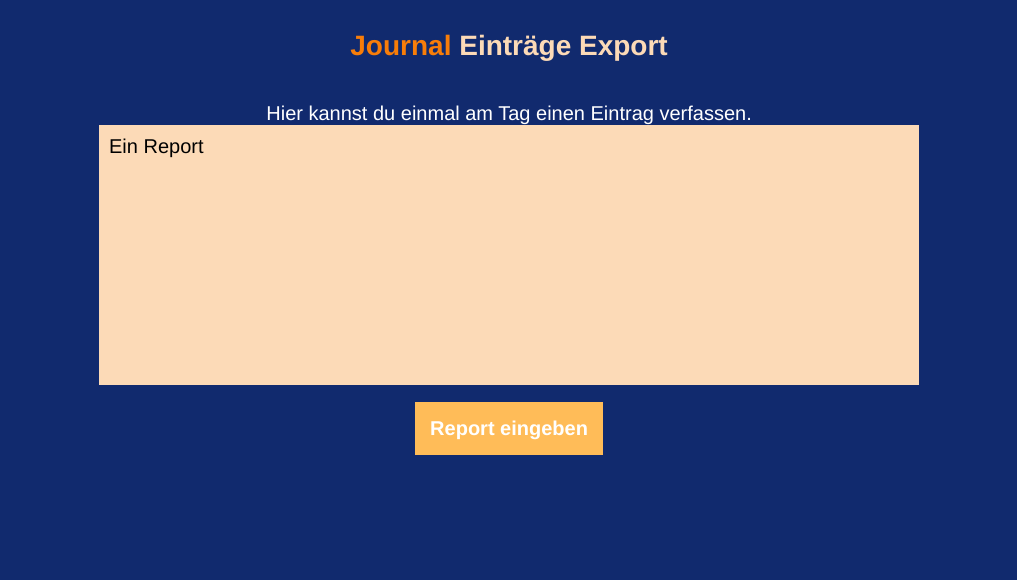
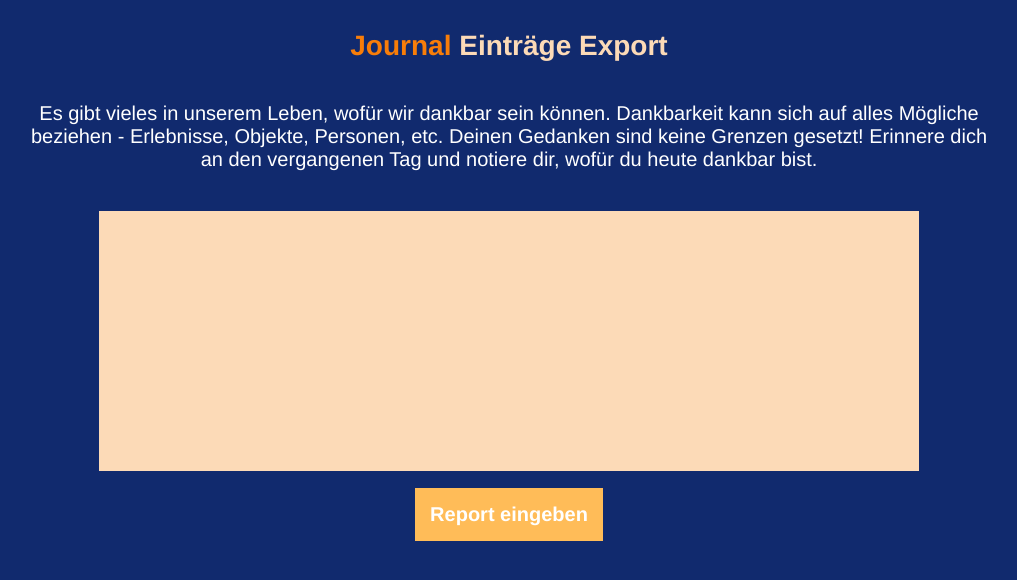
Before and after one commit to auxdevelopment/gratitude-reporter, a Vue app in the folder gratitude-reporter-app/: page /reports in a window 1280 px wide. Shown: the top 580 px of the page, without its empty margins (131-1148 px from the left). Built offline with nearby package versions, Linux system fonts and the light colour scheme; a web font is replaced by a local one.

Commit message:
Disable one report a day rule

```diff
--- a/gratitude-reporter-app/src/App.vue
+++ b/gratitude-reporter-app/src/App.vue
@@ -31,6 +31,9 @@ body {
 
 #app .page {
   padding-top: 5vh;
+  display: flex;
+  justify-content: center;
+  flex-direction: column;
 }
 
 #app .page .header {
@@ -42,6 +45,12 @@ body {
 #app .page .sub-header {
   color: rgb(255, 255, 255);
   font-size: 20px;
+
+  margin-bottom: 5vh;
+  text-align: center;
+
+  padding-left: 10vw;
+  padding-right: 10vw;
 }
 
 #nav {
--- a/gratitude-reporter-app/src/views/Home.vue
+++ b/gratitude-reporter-app/src/views/Home.vue
@@ -1,13 +1,11 @@
 <template>
   <div class="home page">
-    <div class="sub-header">Hier kannst du einmal am Tag einen Eintrag verfassen.</div>
+    <div class="sub-header">Es gibt vieles in unserem Leben, wofür wir dankbar sein können. Dankbarkeit kann sich auf alles Mögliche beziehen - Erlebnisse, Objekte, Personen, etc. Deinen Gedanken sind keine Grenzen gesetzt! Erinnere dich an den vergangenen Tag und notiere dir, wofür du heute dankbar bist.</div>
 
     <report-editor
-      v-if="!alreadyReported"
       :buttonText="'Report eingeben'"
       v-bind:content.sync="content"
       :submit="submit"></report-editor>
-    <already-reported v-else></already-reported>
 
   </div>
 </template>
@@ -26,7 +24,7 @@ import { Report } from '@/storage/report';
 })
 export default class Home extends Vue {
   private alreadyReported = false;
-  private content = 'Ein Report';
+  private content = '';
 
   async created() {
     const reports = await AppStorage.loadReports();
@@ -40,8 +38,6 @@ export default class Home extends Vue {
 
       return reportedToday;
     });
-
-    this.alreadyReported = !!reportFromToday;
   }
 
   async submit() {
@@ -52,7 +48,7 @@ export default class Home extends Vue {
     };
 
     await AppStorage.addReport(report);
-    this.alreadyReported = true;
+    this.content = '';
   }
 
 }
```
